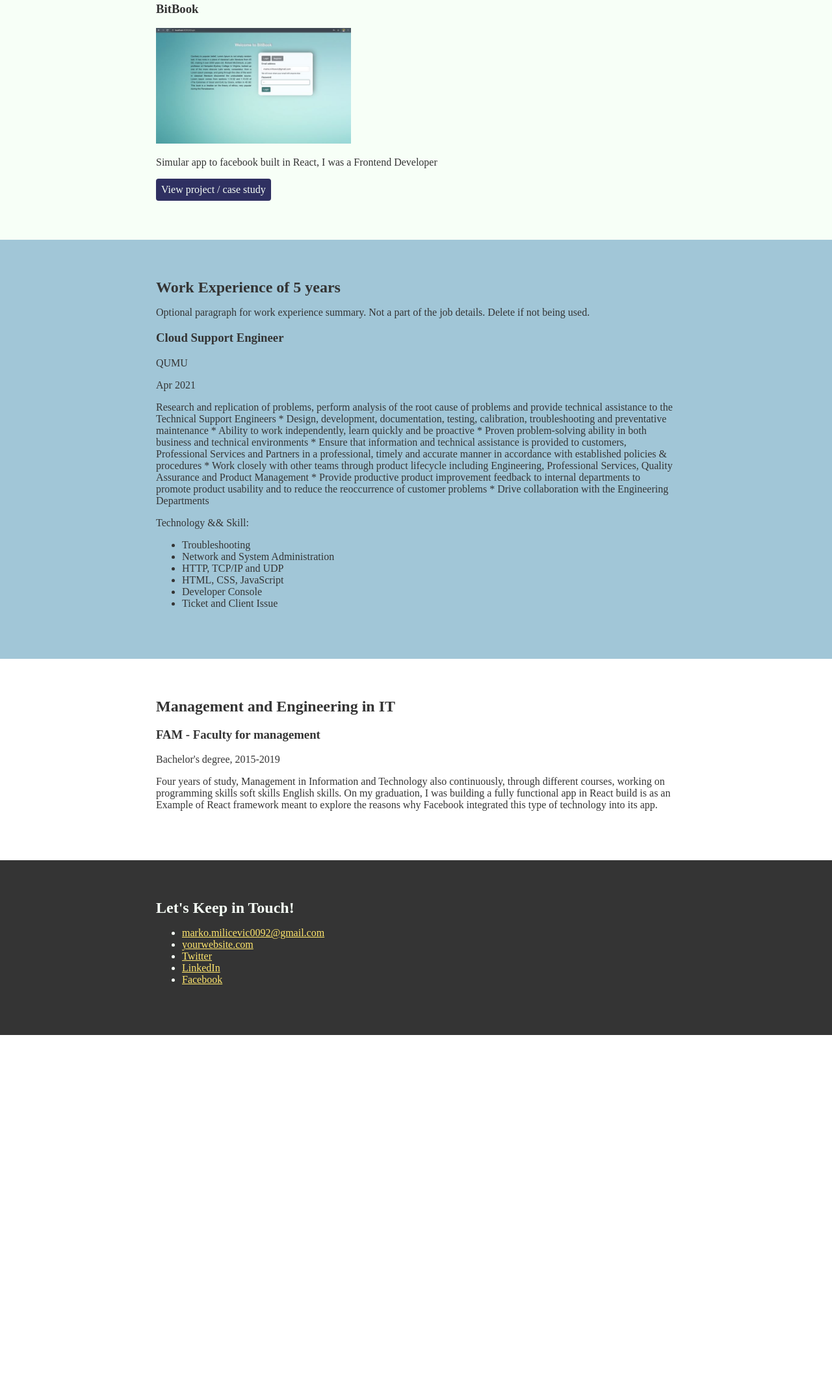
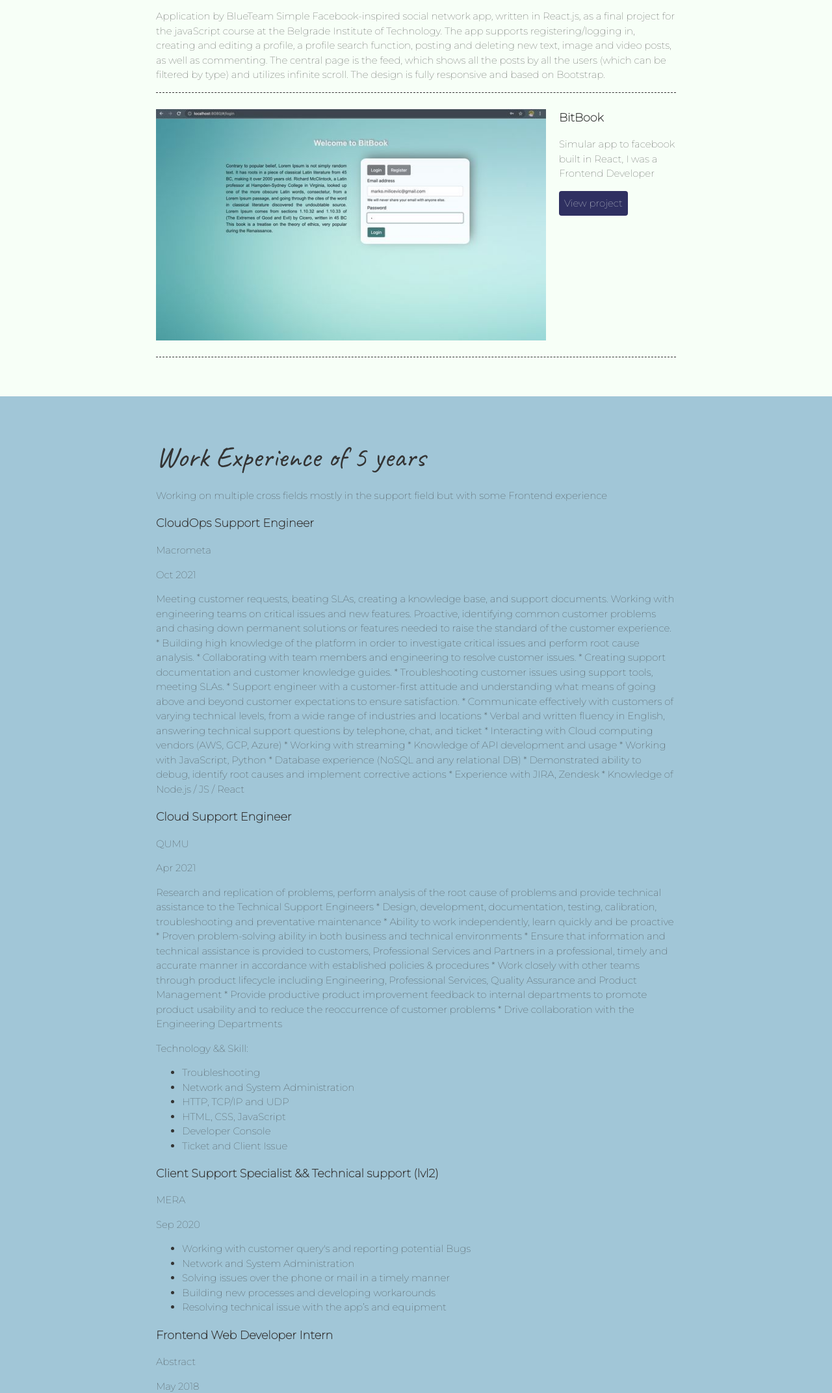
Before and after one commit to 01Leviathan10/portfolioInCSS, a plain HTML site: page index.html in a window 1280 px wide. Shown: the part 656-2800 px from the top of the page at 65% size. Before the commit the page ends 2249 px from the top, so only its background shows below. Drawn offline with Linux system fonts and the light colour scheme.

Commit message:
Adding more style updates

```diff
--- a/CSS/style.css
+++ b/CSS/style.css
@@ -13,14 +13,26 @@ https://coolors.co/f7fff7-343434-2f3061-ffe66d-a1c6d7
 /* Global style
 ------------------*/
 
+html{
+    box-sizing: border-box;
+}
+* *:after *:before{
+    box-sizing: inherit;
+}
+
+
 body{
     color: #343434;
     margin: 0;
+    padding: 0;
+    font-family: 'Montserrat', sans-serif;
+    font-size: 15px;
+    line-height: 1.5;
 
 }
 
 img{
-    width: 300px;
+    width: 600px;
 }
 
 a{
@@ -31,7 +43,18 @@ a:hover{
     text-decoration: none;
 }
 
+h1{
+    font-size: 100px;
+    line-height: 1;
+}
+
 h2{
+    font-size: 45px;
+}
+
+h1, h2 {
+    font-family: 'Caveat', cursive;
+    font-weight: 400;
     margin: 0;
 }
 
@@ -55,7 +78,7 @@ header{
 }
 
 .projects .a{
-
+    color: #2F3061;
 }
 
 .projects .btn{
@@ -69,6 +92,21 @@ header{
 
 .projects .btn:hover{
     background: rgba(47,48,97,80%);
+}
+
+.project-item{
+    overflow: hidden;
+    border-top: 1px dashed #343434;
+    border-bottom: 1px dashed #343434;
+    padding: 25px 0px;
+}
+.project-item img{
+    float: left;
+    margin-right: 20px;
+}
+
+.project-item h3{
+    margin-top: 0px;
 }
 
 /* Work Experience
--- a/index.html
+++ b/index.html
@@ -5,6 +5,9 @@
   <meta charset="UTF-8">
   <meta name="viewport" content="width=device-width, initial-scale=1.0">
   <title>CV</title>
+  <link rel="preconnect" href="https://fonts.googleapis.com">
+  <link rel="preconnect" href="https://fonts.gstatic.com" crossorigin>
+  <link href="https://fonts.googleapis.com/css2?family=Caveat&family=Montserrat:wght@100&display=swap" rel="stylesheet">
   <link rel="stylesheet" href="CSS/style.css">
 </head>
 
@@ -44,11 +47,11 @@
           The design is fully responsive and based on Bootstrap.</p>
 
         <!-- Copy the whole <section> block to add more projects. -->
-        <section>
+        <section class="project-item">
+          <img src="image/BitBook_640x380.jpg" alt="Bitbook app">
           <h3>BitBook</h3>
-          <img src="image/BitBook_640x380.jpg" alt="Bitbook app">
           <p>Simular app to facebook built in React, I was a Frontend Developer</p>
-          <a class="btn" href="https://github.com/01Leviathan10/BitBook" target="_blank">View project / case study</a>
+          <a class="btn" href="https://github.com/01Leviathan10/BitBook" target="_blank">View project</a>
         </section>
         <!-- End of Project block. -->
       </div>
@@ -58,9 +61,38 @@
     <section class="work-experience">
       <div class="content-wrap">
         <h2>Work Experience of 5 years</h2>
-        <p>Optional paragraph for work experience summary. Not a part of the job details. Delete if not being used.</p>
+        <p>Working on multiple cross fields mostly in the support field but with some Frontend experience</p>
 
         <!-- Copy this whole <section> block to add more jobs. -->
+        <section>
+          <h3>CloudOps Support Engineer</h3>
+          <p>Macrometa</p>
+          <p>Oct 2021</p>
+          <p>Meeting customer requests, beating SLAs, creating a knowledge base, and support documents. Working with
+            engineering teams on critical issues and new features. Proactive, identifying common customer problems and
+            chasing down permanent solutions or features needed to raise the standard of the customer experience.
+
+            * Building high knowledge of the platform in order to investigate critical issues and perform root cause
+            analysis.
+            * Collaborating with team members and engineering to resolve customer issues.
+            * Creating support documentation and customer knowledge guides.
+            * Troubleshooting customer issues using support tools, meeting SLAs.
+            * Support engineer with a customer-first attitude and understanding what means of going above and beyond
+            customer expectations to ensure satisfaction.
+            * Communicate effectively with customers of varying technical levels, from a wide range of industries and
+            locations
+            * Verbal and written fluency in English, answering technical support questions by telephone, chat, and
+            ticket
+            * Interacting with Cloud computing vendors (AWS, GCP, Azure)
+            * Working with streaming
+            * Knowledge of API development and usage
+            * Working with JavaScript, Python
+            * Database experience (NoSQL and any relational DB)
+            * Demonstrated ability to debug, identify root causes and implement corrective actions
+            * Experience with JIRA, Zendesk
+            * Knowledge of Node.js / JS / React
+          </p>
+        </section>
         <section>
           <h3>Cloud Support Engineer</h3>
           <p>QUMU</p>
@@ -74,7 +106,8 @@
             Partners in a professional, timely and accurate manner in accordance with established policies & procedures
             * Work closely with other teams through product lifecycle including Engineering, Professional Services,
             Quality Assurance and Product Management
-          * Provide productive product improvement feedback to internal departments to promote product usability and to
+            * Provide productive product improvement feedback to internal departments to promote product usability and
+            to
             reduce the reoccurrence of customer problems
             * Drive collaboration with the Engineering Departments</p>
           <p>Technology && Skill:</p>
@@ -86,6 +119,28 @@
             <li>Developer Console </li>
             <li>Ticket and Client Issue</li>
           </ul>
+        </section>
+        <section>
+          <h3>Client Support Specialist && Technical support (lvl2)</h3>
+          <p>MERA</p>
+          <p>Sep 2020</p>
+          <ul>
+            <li>Working with customer query's and reporting potential Bugs</li>
+            <li>Network and System Administration</li>
+            <li>Solving issues over the phone or mail in a timely manner</li>
+            <li>Building new processes and developing workarounds</li>
+            <li>Resolving technical issue with the app’s and equipment</li>
+          </ul>
+        </section>
+        <section>
+          <h3>Frontend Web Developer Intern</h3>
+          <p>Abstract</p>
+          <p>May 2018</p>
+          <p>
+            Working as a front and developer on functions for the app also working on CSS different types of styles or
+            frameworks. Collaborating with my supervisors creating tickets and working on them. Continuously learning
+            with the team expanding my knowledge in JavaScript React and different models that I was building.
+          </p>
         </section>
         <!-- End of Job block. -->
       </div>
@@ -101,7 +156,8 @@
           <h3>FAM - Faculty for management</h3>
           <p>Bachelor's degree, 2015-2019</p>
           <p>Four years of study, Management in Information and Technology also continuously, through different courses,
-          working on programming skills soft skills English skills. On my graduation, I was building a fully functional
+            working on programming skills soft skills English skills. On my graduation, I was building a fully
+            functional
             app in React build is as an Example of React framework meant to explore the reasons why Facebook integrated
             this type of technology into its app.</p>
         </section>
@@ -117,10 +173,10 @@
         <!-- Social media and contact links. Add or remove any networks. -->
         <ul>
           <li><a href="marko.milicevic0092@gmail.com">marko.milicevic0092@gmail.com</a></li>
-        <li><a href="http://yourwebsite.com" target="_blank">yourwebsite.com</a></li>
-        <li><a href="#" target="_blank">Twitter</a></li>
-        <li><a href="#" target="_blank">LinkedIn</a></li>
-        <li><a href="#" target="_blank">Facebook</a></li>
+          <li><a href="https://01leviathan10.github.io/portfolioInCSS/" target="_blank">yourwebsite.com</a></li>
+          <li><a href="https://twitter.com/milicevic0092" target="_blank">Twitter</a></li>
+          <li><a href="https://www.linkedin.com/in/marko-milicevic-703162b2/" target="_blank">LinkedIn</a></li>
+          <li><a href="https://www.facebook.com/marko.milicevic.3994885" target="_blank">Facebook</a></li>
       </div>
       </ul>
     </footer>
```
Lines whose indentation alone changed are shown as unchanged.
